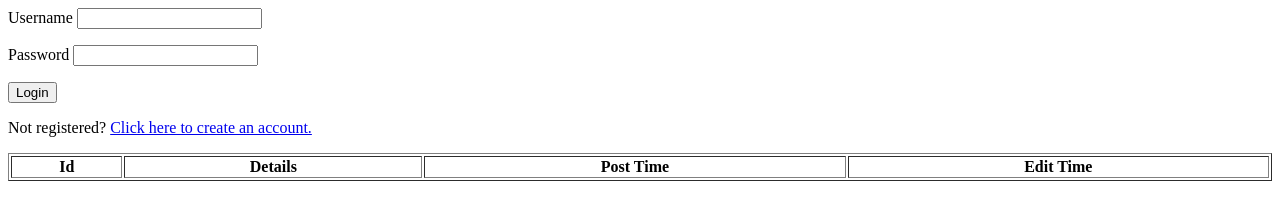
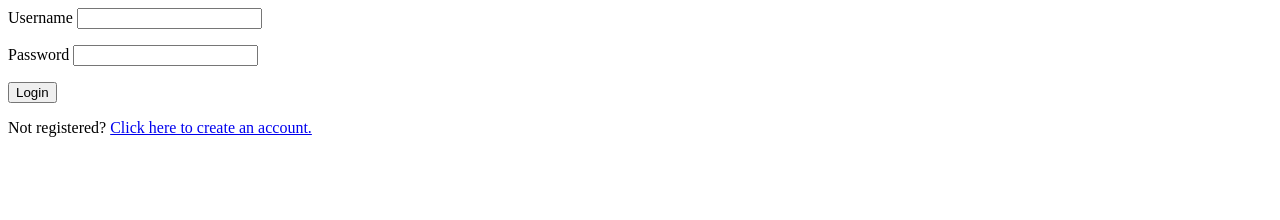
Before and after one commit to Carbon-Chain-Senior-Project/core, a website: page view/index.html in a window 1280 px wide. Drawn offline with nearby package versions, Linux system fonts and the light colour scheme.

Commit message:
cleaned up

```diff
--- a/view/index.html
+++ b/view/index.html
@@ -13,15 +13,6 @@
         </form>
 
         <p>Not registered? <a href = "/register"> Click here to create an account.</a></p>
-
-        <table border = "1px" width = "100%" id = "publicitemtable">
-            <tr>
-                <th>Id</th>
-                <th>Details</th>
-                <th>Post Time</th>
-                <th>Edit Time</th>
-            </tr>
-        </table>
     </div>
 </body>
 </html>
```
Also changed, not shown: view/home.html (+1 -1 lines), view/register.html (+1 -1 lines).
